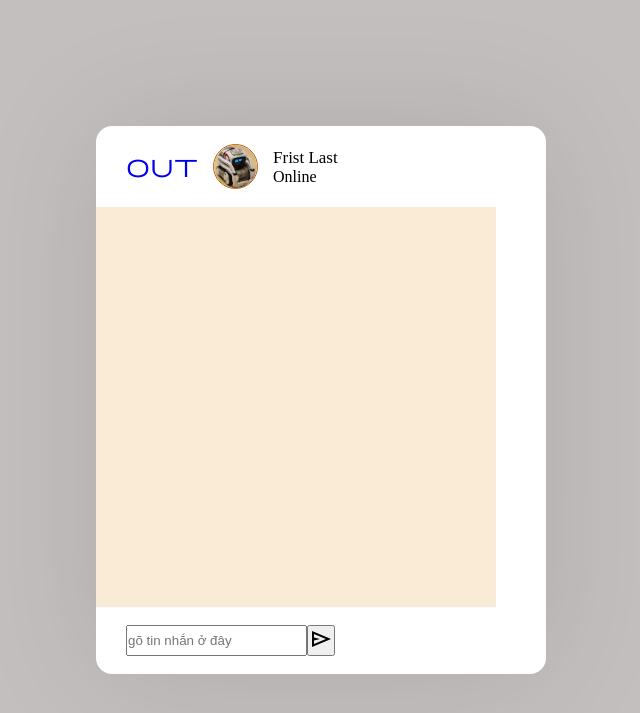
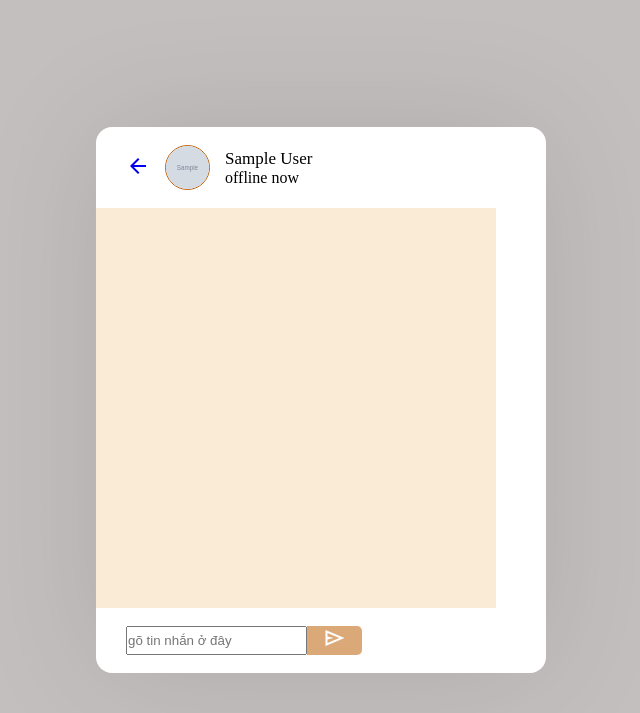
Before and after one commit to motcaitenkhongtrungvoiai/livechat, a PHP site: page /chat.php?user_id=1 in a window 1280 px wide. Shown: the top 713 px of the page, without its empty margins (319-959 px from the left). Run offline with PHP 8.4, Linux system fonts and the light colour scheme; tables that the repository leaves empty or names only in its code hold one stand-in row (values such as "Sample post"); grey boxes marked "Sample" are stand-in pictures.

Commit message:
chat space

```diff
--- a/chat.php
+++ b/chat.php
@@ -1,18 +1,33 @@
 <?php
 session_start();
 include_once "header.php";
+include_once "php/config.php";
+if (!isset($_SESSION['unique_id'])) {
+    header("location : login.php");
+}
 ?>
 
 <body>
     <div class="wrapper">
         <section class="chat-area">
-            <header><a href="user.php" class="black-icon"><span class="material-symbols-outlined">out</span></a>
-                <img src="php/img//1721310702download.jpg" alt="">
+            <header>
+                <?php
+                $user_id = mysqli_real_escape_string($conn, $_GET['user_id']);
+                $sql = mysqli_query($conn, "select * from `users` where `unique_id` ='{$user_id}' ");
+                if (mysqli_num_rows($sql) > 0) {
+                    $row = mysqli_fetch_assoc($sql);
+                } else {
+                    header("location:user.php");
+                }
+
+                ?>
+                <a href="user.php" class="black-icon"><span class="material-symbols-outlined">arrow_back</span></a>
+                <img src="php/img/<?php echo $row['img']; ?>" alt="">
                 <div class="details">
                     <span>
-                        Frist Last
+                       <?php echo $row['fname'] ." ".$row['lname'];?>
                     </span>
-                    <p>Online</p>
+                    <p><?php echo $row['status'] ?></p>
                 </div>
             </header>
 
@@ -20,8 +35,9 @@ include_once "header.php";
 
             </div>
             <form action="#" class="typing-area">
-                <input type="text" class="incoming_id" name="incoming_id" value="" hidden>
-                <input type="text" name="message" class="input-field" placeholder="gõ tin nhắn ở đây" autocomplete="off">
+                <input type="text" class="incoming_id" name="incoming__id" value="<?php echo $user_id ?>" hidden>
+                <input type="text" name="message" class="input-field" placeholder="gõ tin nhắn ở đây"
+                    autocomplete="off">
                 <button><span class="material-symbols-outlined">send</span></button>
             </form>
 
--- a/css/style.css
+++ b/css/style.css
@@ -337,7 +337,7 @@ body {
     height: 35px;
     width: 35px;
 }
-.chat-box .incoming{
+.chat-box .incoming_id{
     display: flex;
     align-items: flex-end;
 }
@@ -355,3 +355,21 @@ body {
     padding: 18px 30px;
     display: flex;
 }
+.typing-area button{
+    color: #fff;
+    width: 55px;
+    border: none;
+    outline: none;
+    background: peru;
+    font-size: 19px;
+    opacity: 0.7;
+    pointer-events: none;
+    border-radius:0 5px 5px 0 ;
+    transition: all 0.3 ease;
+}
+.typing-area button .active{
+    opacity: 1;
+    pointer-events: auto;
+}
+
+/* mobie */
```
